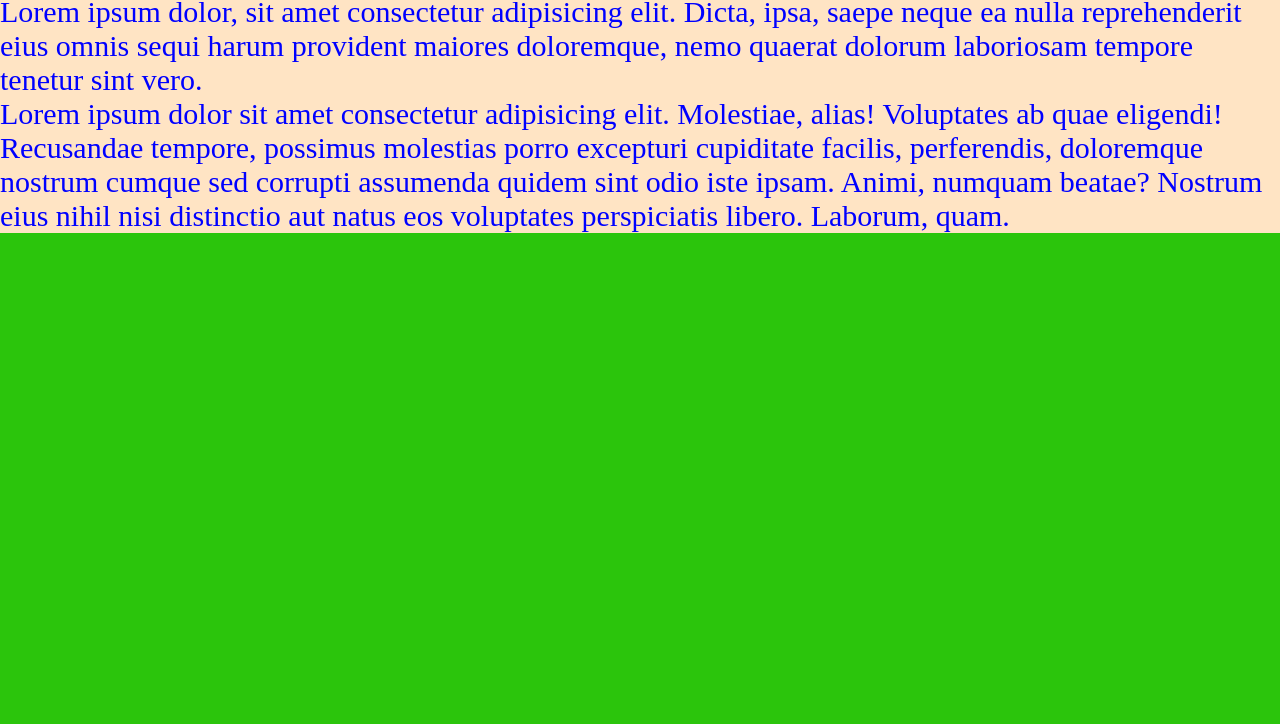
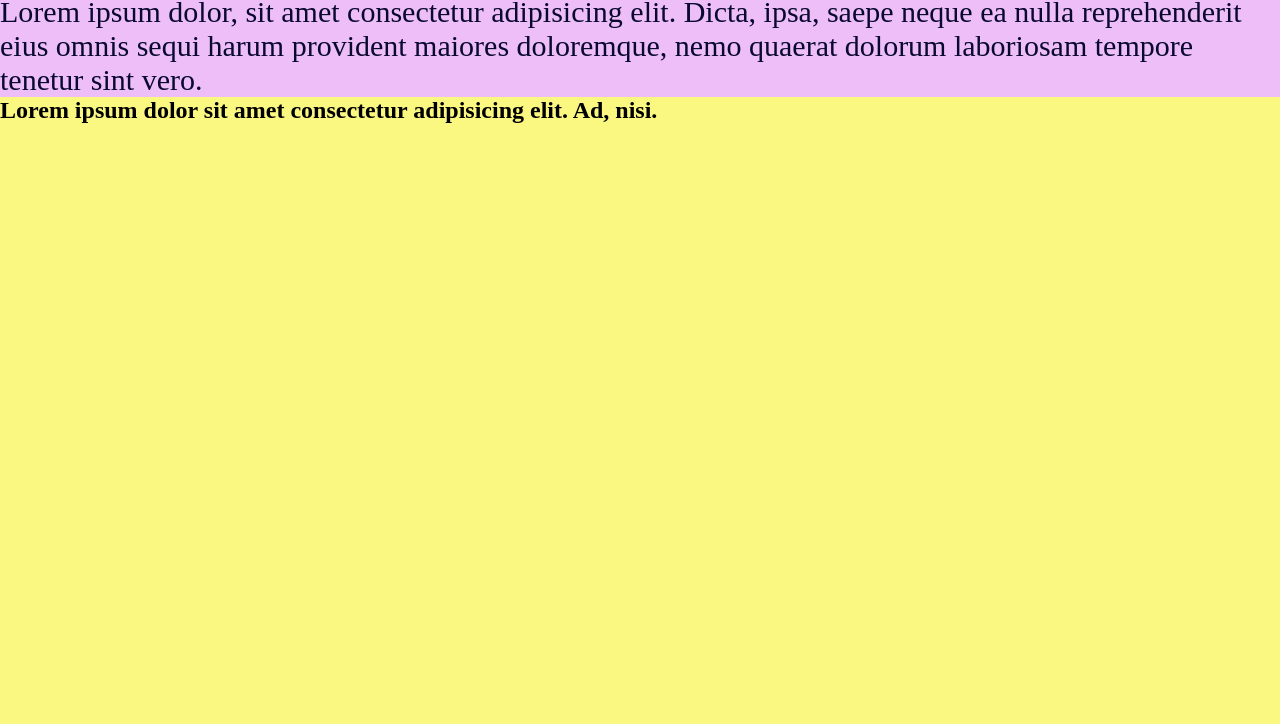
Before and after one commit to pvln1/gitTest, a plain HTML site: page index.html in a window 1280 px wide. Shown: the part 76-800 px from the top of the page. Drawn offline with Linux system fonts and the light colour scheme.

Commit message:
Коммит через тереминал

```diff
--- a/css/main.css
+++ b/css/main.css
@@ -3,10 +3,10 @@
     padding: 0;
 }
 body {
-    background-color: rgb(43, 197, 12);
+    background-color: rgb(250, 248, 129);
 }
 p {
     font-size: 30px;
-    color: blue;
-    background-color: bisque;
+    color: rgb(9, 9, 49);
+    background-color: rgb(237, 190, 247);
 }
--- a/index.html
+++ b/index.html
@@ -16,14 +16,8 @@
             provident maiores doloremque, nemo quaerat dolorum laboriosam
             tempore tenetur sint vero.
         </p>
-        <p>
-            Lorem ipsum dolor sit amet consectetur adipisicing elit. Molestiae,
-            alias! Voluptates ab quae eligendi! Recusandae tempore, possimus
-            molestias porro excepturi cupiditate facilis, perferendis,
-            doloremque nostrum cumque sed corrupti assumenda quidem sint odio
-            iste ipsam. Animi, numquam beatae? Nostrum eius nihil nisi
-            distinctio aut natus eos voluptates perspiciatis libero. Laborum,
-            quam.
-        </p>
+        <h2>
+            Lorem ipsum dolor sit amet consectetur adipisicing elit. Ad, nisi.
+        </h2>
     </body>
 </html>
```
